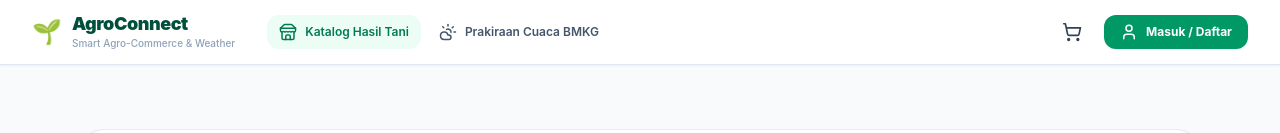
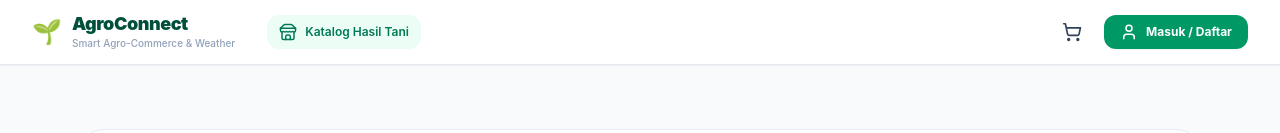
Before and after one commit to AgroConnect-Fredli4qoni/agroconnect-frontend-web, a React (Vite) app: page / in a window 1280 px wide. Shown: the top 133 px of the page. Built offline with nearby package versions, Linux system fonts and the light colour scheme; no server answers.

Commit message:
refactor(web): remove BMKG weather link from navbar navigation

```diff
--- a/src/components/Navbar.tsx
+++ b/src/components/Navbar.tsx
@@ -1,6 +1,6 @@
 import React from 'react'
 import { Link, useLocation } from 'react-router-dom'
-import { ShoppingCart, CloudSun, Store, PlusCircle, ClipboardList, User, LogOut } from 'lucide-react'
+import { ShoppingCart, Store, PlusCircle, ClipboardList, User, LogOut } from 'lucide-react'
 import { useAuth } from '../context/AuthContext'
 import { useCart } from '../context/CartContext'
 
@@ -44,13 +44,6 @@ export function Navbar(props: NavbarProps): React.JSX.Element {
             <Store size={18} />
             <span>Katalog Hasil Tani</span>
           </Link>
-          <a
-            href="/#cuaca"
-            className="inline-flex items-center gap-2 px-3 py-2 text-xs font-semibold rounded-xl transition-all cursor-pointer text-slate-600 hover:text-slate-900 hover:bg-slate-100"
-          >
-            <CloudSun size={18} />
-            <span>Prakiraan Cuaca BMKG</span>
-          </a>
           {isAuthenticated && (user?.role === 'farmer' || user?.role === 'admin') && (
             <button
               type="button"
```
